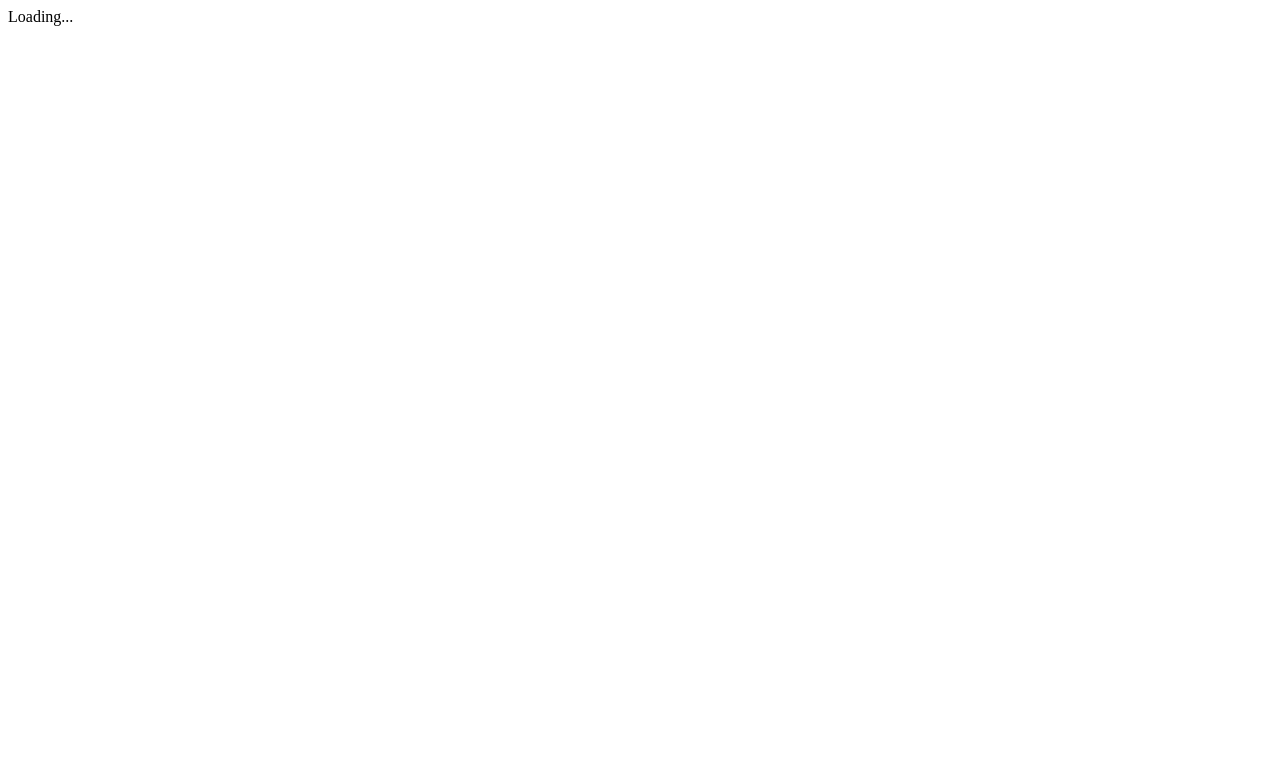
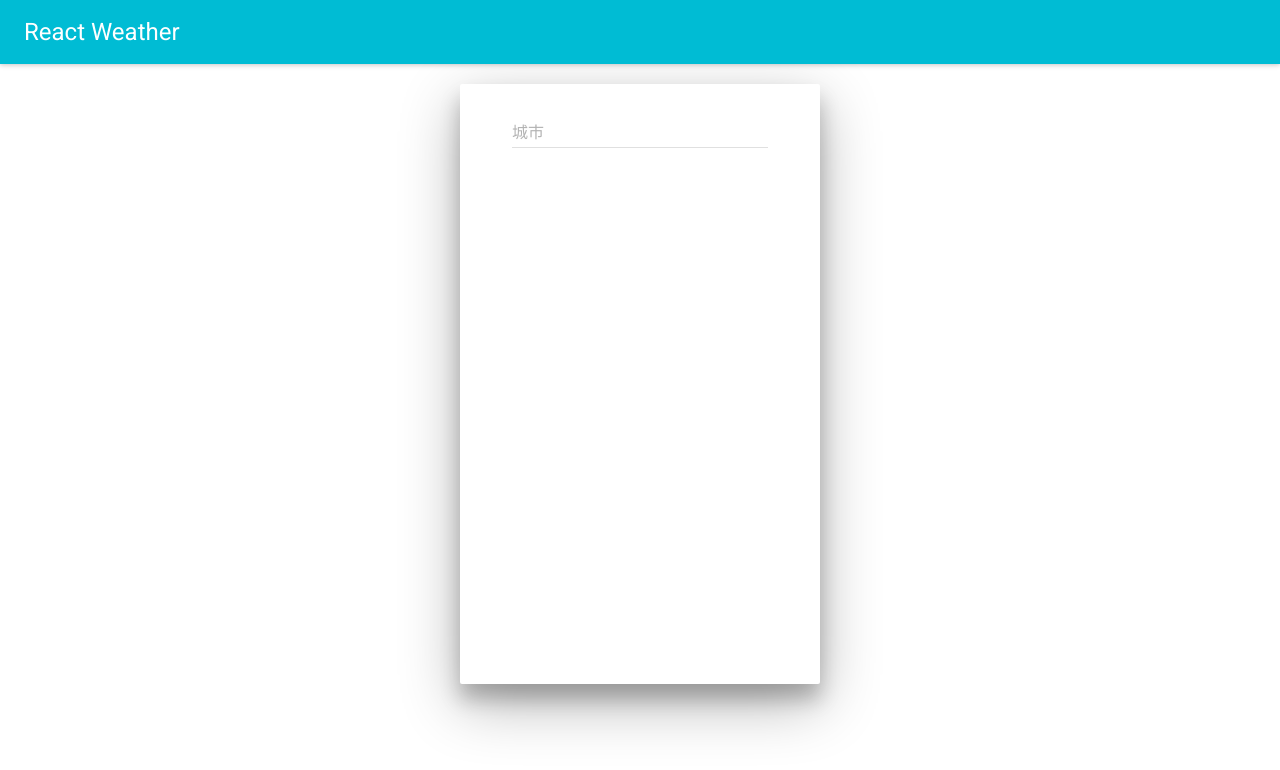
Before and after one commit to xgqfrms-GitHub/weather-app, a plain HTML site: page index.html in a window 1280 px wide. Drawn offline with Linux system fonts and the light colour scheme; the site is published under a folder, as on GitHub Pages, so addresses that start at the root find nothing.

Commit message:
Update index.html

```diff
--- a/index.html
+++ b/index.html
@@ -14,12 +14,12 @@
     <meta http-equiv="refresh" content="365; url=https://www.webgeeker.xyz/">
 
     <title>React Weather App</title>
-    <link href="/static/css/main.5ca89d4a.css" rel="stylesheet">
+    <link href="./static/css/main.5ca89d4a.css" rel="stylesheet">
 </head>
 
 <body>
     <div id="root">Loading...</div>
-    <script type="text/javascript" src="/static/js/main.ce83d19d.js"></script>
+    <script type="text/javascript" src="./static/js/main.ce83d19d.js"></script>
     <!-- 自定义搜索引擎 CSE -->
     <script>
       (function() {
```
